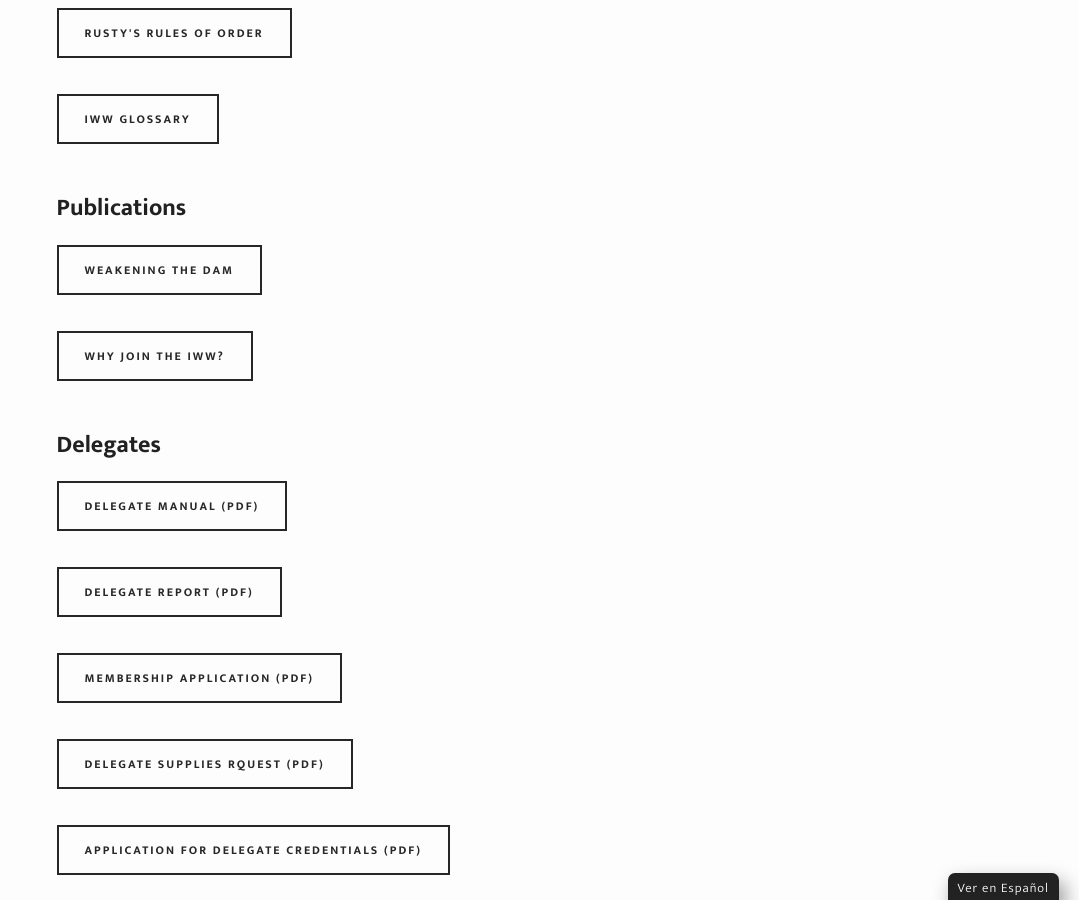
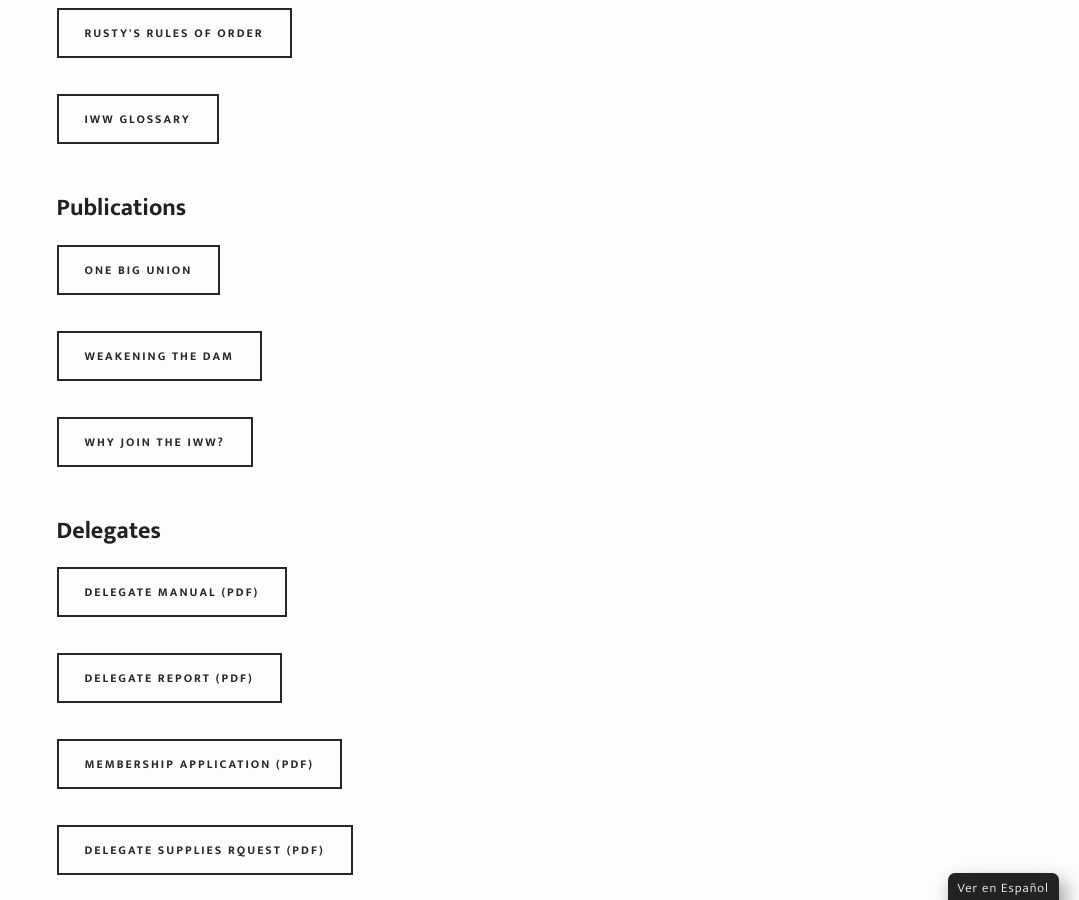
Before and after one commit to IWW-NYC-GMB/iww.nyc, a Jekyll site: the page built from resources.html, in a window 1280 px wide and 900 px high, scrolled down 1163 px. Shown: the whole window, without its empty margins (201-1280 px from the left). Built offline with Jekyll 4.4.1, drawn with Linux system fonts in a browser that asks for light colours; some web fonts are replaced.

Commit message:
Update resources.html

```diff
--- a/resources.html
+++ b/resources.html
@@ -12,7 +12,7 @@
 <a href="{{ site.baseurl }}/rustys"><button class="small" style="margin: 12px 15px 24px 0;" ontouchstart="">Rusty's Rules of Order</button></a><br>
 <a href="{{ site.baseurl }}/glossary"><button class="small" style="margin: 12px 15px 24px 0;" ontouchstart="">IWW Glossary</button></a><br><br>
 <h2>Publications</h2>
-<!-- <a href="{{ site.baseurl }}/obu"><button class="small" style="margin: 12px 15px 24px 0;" ontouchstart="">One Big Union</button></a><br> -->
+<a href="https://iww.org/about/official/OBU"><button class="small" style="margin: 12px 15px 24px 0;" ontouchstart="">One Big Union</button></a><br>
 <a href="{{ site.baseurl }}/wtd"><button class="small" style="margin: 12px 15px 24px 0;" ontouchstart="">Weakening the Dam</button></a><br>
 <a href="{{ site.baseurl }}/why-join"><button class="small" style="margin: 12px 15px 24px 0;" ontouchstart="">Why join the IWW?</button></a><br><br>
 <h2>Delegates</h2>
```
